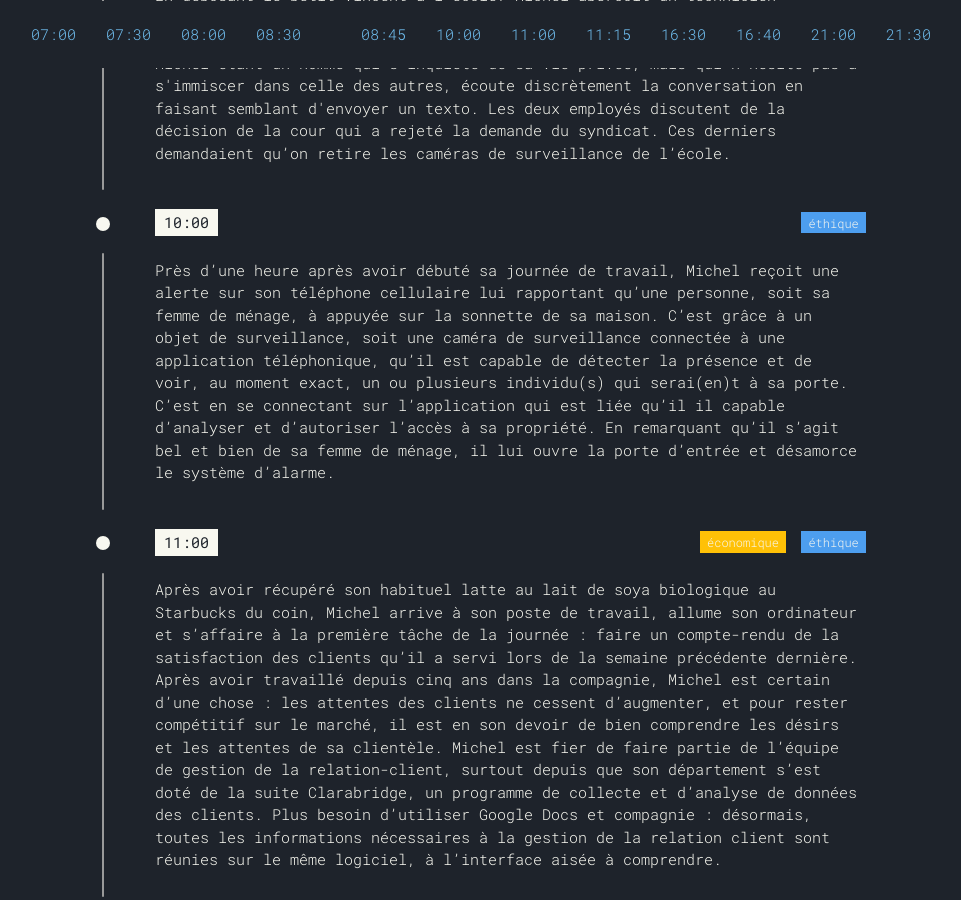
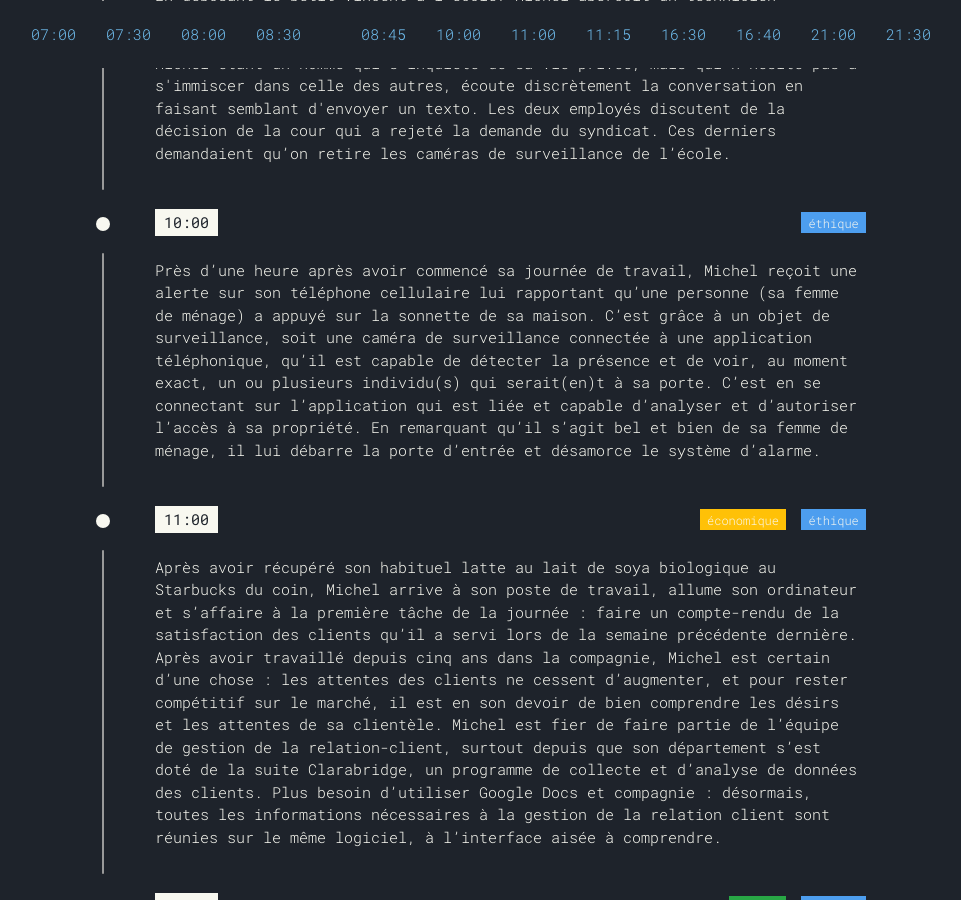
Before and after one commit to mwanheda/michel, a Jekyll site: the page built from _pages/steps.html, in a window 1280 px wide and 900 px high, scrolled down 1216 px. Shown: the whole window, without its empty margins (159-1120 px from the left). Built offline with Jekyll 4.4.1, drawn with Linux system fonts in a browser that asks for light colours.

Commit message:
Update 1000.md

```diff
--- a/_steps/1000.md
+++ b/_steps/1000.md
@@ -2,16 +2,8 @@
 layout: step
 time: '10:00'
 description: >
-  Près d’une heure après avoir débuté sa journée de travail, Michel reçoit une
-  alerte sur son téléphone cellulaire lui rapportant qu’une personne, soit sa
-  femme de ménage, à appuyée sur la sonnette de sa maison. C’est grâce à un
-  objet de surveillance, soit une caméra de surveillance connectée à une
-  application téléphonique, qu’il est capable de détecter la présence et de
-  voir, au moment exact, un ou plusieurs individu(s) qui serai(en)t à sa porte.
-  C’est en se connectant sur l’application qui est liée qu’il il capable
-  d’analyser et d’autoriser l’accès à sa propriété. En remarquant qu’il s’agit
-  bel et bien de sa femme de ménage, il lui ouvre la porte d’entrée et
-  désamorce le système d’alarme.
+  Près d’une heure après avoir commencé sa journée de travail, Michel reçoit une alerte sur son téléphone cellulaire lui rapportant qu’une personne (sa femme de ménage) a appuyé sur la sonnette de sa maison. C’est grâce à un objet de surveillance, soit une caméra de surveillance connectée à une application téléphonique, qu’il est capable de détecter la présence et de voir, au moment exact, un ou plusieurs individu(s) qui serait(en)t à sa porte. C’est en se connectant sur l’application qui est liée et capable d’analyser et d’autoriser l’accès à sa propriété. En remarquant qu’il s’agit bel et bien de sa femme de ménage, il lui débarre la porte d’entrée et désamorce le système d’alarme.
+
 issues: ['ethical']
 references:
   - author: Natalie Duddridge
```
Also changed, not shown: other parts of _steps/1000.md (+5 -5 lines).
